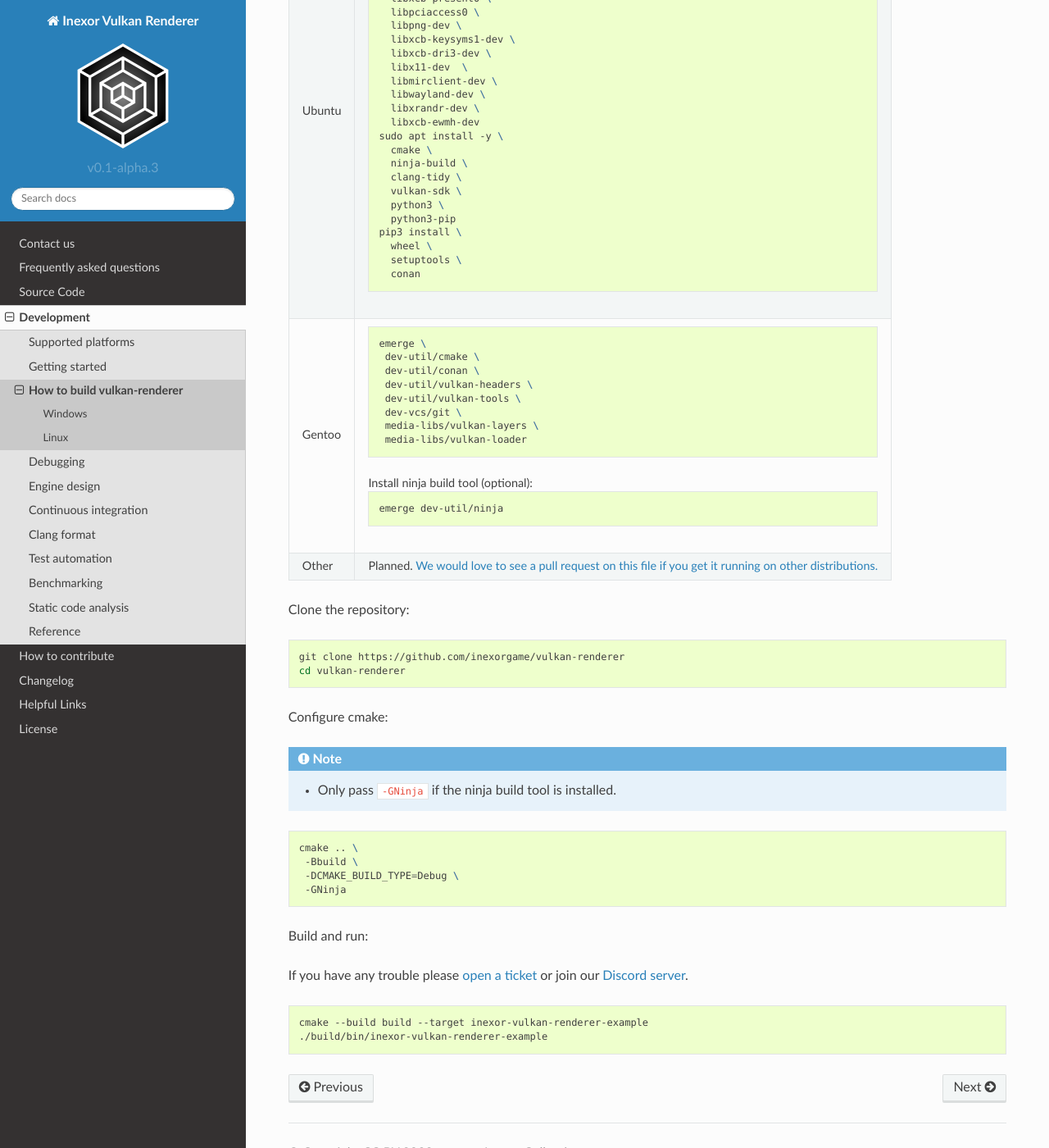
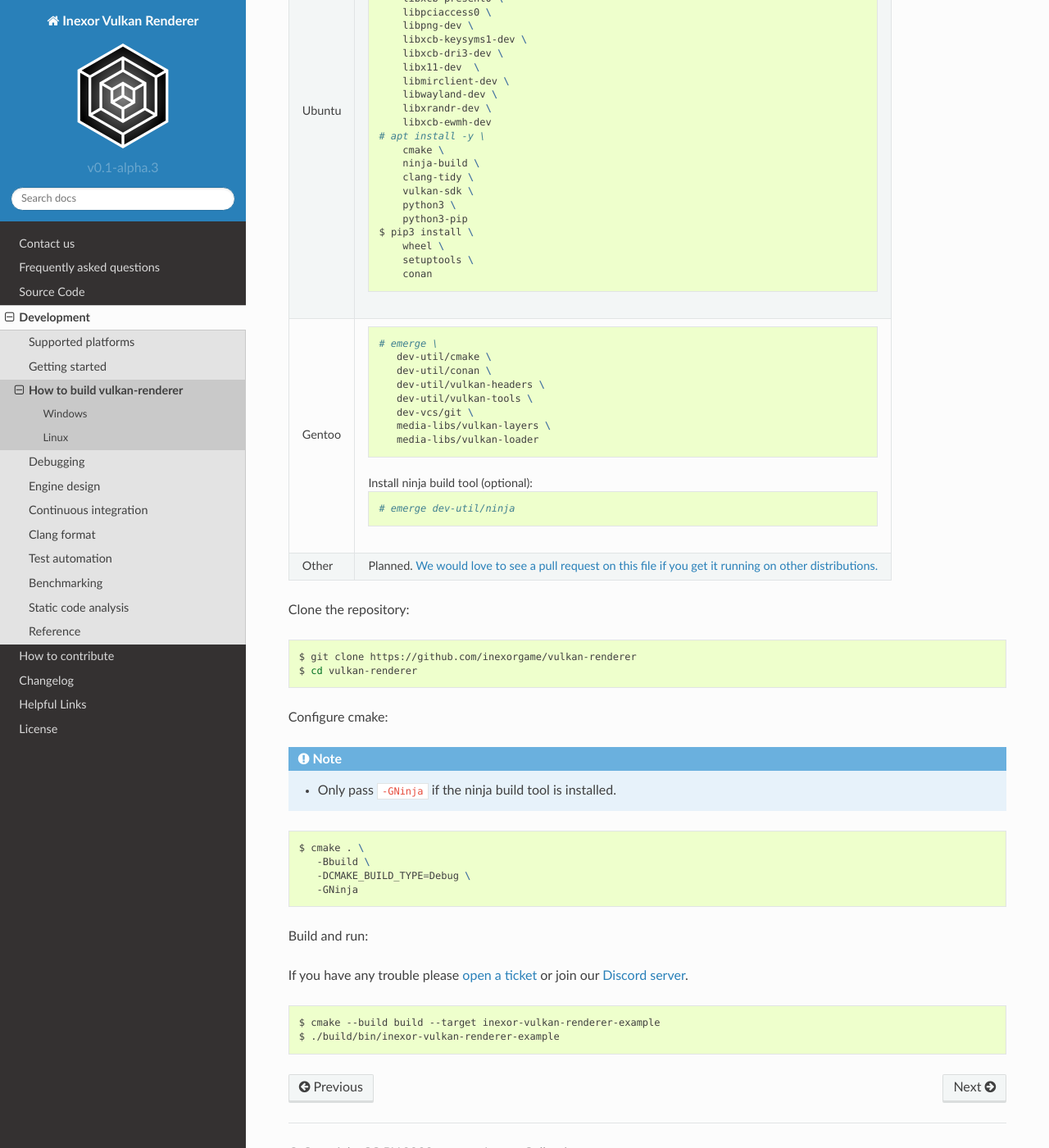
Before and after one commit to inexorgame/vulkan-renderer, a Sphinx documentation site: the page built from documentation/source/development/building.rst, in a window 1280 px wide and 1400 px high, scrolled down 1999 px. Shown: the whole window at 82% size. Built offline with Sphinx 7.4.7 and the Read the Docs theme 2.0.0, drawn with Linux system fonts in a browser that asks for light colours; pages that are not in the unit, such as notebooks, are missing from menus; some of the changed text lies outside the part shown.

```diff
--- a/documentation/source/development/building.rst
+++ b/documentation/source/development/building.rst
@@ -108,42 +108,42 @@ Install dependencies and tools:
 |        |                                      |
 |        | .. code-block:: bash                 |
 |        |                                      |
-|        |     sudo apt install -y \            |
-|        |       pkg-config \                   |
-|        |       libglm-dev \                   |
-|        |       libxcb-dri3-0 \                |
-|        |       libxcb-present0 \              |
-|        |       libpciaccess0 \                |
-|        |       libpng-dev \                   |
-|        |       libxcb-keysyms1-dev \          |
-|        |       libxcb-dri3-dev \              |
-|        |       libx11-dev  \                  |
-|        |       libmirclient-dev \             |
-|        |       libwayland-dev \               |
-|        |       libxrandr-dev \                |
-|        |       libxcb-ewmh-dev                |
-|        |     sudo apt install -y \            |
-|        |       cmake \                        |
-|        |       ninja-build \                  |
-|        |       clang-tidy \                   |
-|        |       vulkan-sdk \                   |
-|        |       python3 \                      |
-|        |       python3-pip                    |
-|        |     pip3 install \                   |
-|        |       wheel \                        |
-|        |       setuptools \                   |
-|        |       conan                          |
+|        |     # apt install -y \               |
+|        |         pkg-config \                 |
+|        |         libglm-dev \                 |
+|        |         libxcb-dri3-0 \              |
+|        |         libxcb-present0 \            |
+|        |         libpciaccess0 \              |
+|        |         libpng-dev \                 |
+|        |         libxcb-keysyms1-dev \        |
+|        |         libxcb-dri3-dev \            |
+|        |         libx11-dev  \                |
+|        |         libmirclient-dev \           |
+|        |         libwayland-dev \             |
+|        |         libxrandr-dev \              |
+|        |         libxcb-ewmh-dev              |
+|        |     # apt install -y \               |
+|        |         cmake \                      |
+|        |         ninja-build \                |
+|        |         clang-tidy \                 |
+|        |         vulkan-sdk \                 |
+|        |         python3 \                    |
+|        |         python3-pip                  |
+|        |     $ pip3 install \                 |
+|        |         wheel \                      |
+|        |         setuptools \                 |
+|        |         conan                        |
 +--------+--------------------------------------+
 | Gentoo | .. code-block:: bash                 |
 |        |                                      |
-|        |     emerge \                         |
-|        |      dev-util/cmake \                |
-|        |      dev-util/conan \                |
-|        |      dev-util/vulkan-headers \       |
-|        |      dev-util/vulkan-tools \         |
-|        |      dev-vcs/git \                   |
-|        |      media-libs/vulkan-layers \      |
-|        |      media-libs/vulkan-loader        |
+|        |     # emerge \                       |
+|        |        dev-util/cmake \              |
+|        |        dev-util/conan \              |
+|        |        dev-util/vulkan-headers \     |
+|        |        dev-util/vulkan-tools \       |
+|        |        dev-vcs/git \                 |
+|        |        media-libs/vulkan-layers \    |
+|        |        media-libs/vulkan-loader      |
 |        |                                      |
 |        |                                      |
 |        | Install ninja build tool (optional): |
@@ -151,8 +151,7 @@ Install dependencies and tools:
 |        |                                      |
 |        | .. code-block:: bash                 |
 |        |                                      |
-|        |                                      |
-|        |     emerge dev-util/ninja            |
+|        |     # emerge dev-util/ninja          |
 +--------+--------------------------------------+
 | Other  | Planned. `We would love to see a     |
 |        | pull request on this file if you get |
@@ -168,8 +167,8 @@ Clone the repository:
 
 .. code-block:: bash
 
-    git clone https://github.com/inexorgame/vulkan-renderer
-    cd vulkan-renderer
+    $ git clone https://github.com/inexorgame/vulkan-renderer
+    $ cd vulkan-renderer
 
 Configure cmake:
 
@@ -179,10 +178,10 @@ Configure cmake:
 
 .. code-block:: bash
 
-    cmake .. \
-     -Bbuild \
-     -DCMAKE_BUILD_TYPE=Debug \
-     -GNinja
+    $ cmake . \
+       -Bbuild \
+       -DCMAKE_BUILD_TYPE=Debug \
+       -GNinja
 
 Build and run:
 
@@ -190,5 +189,5 @@ If you have any trouble please `open a ticket <https://github.com/inexorgame/vul
 
 .. code-block:: bash
 
-    cmake --build build --target inexor-vulkan-renderer-example
-    ./build/bin/inexor-vulkan-renderer-example
+    $ cmake --build build --target inexor-vulkan-renderer-example
+    $ ./build/bin/inexor-vulkan-renderer-example
```
